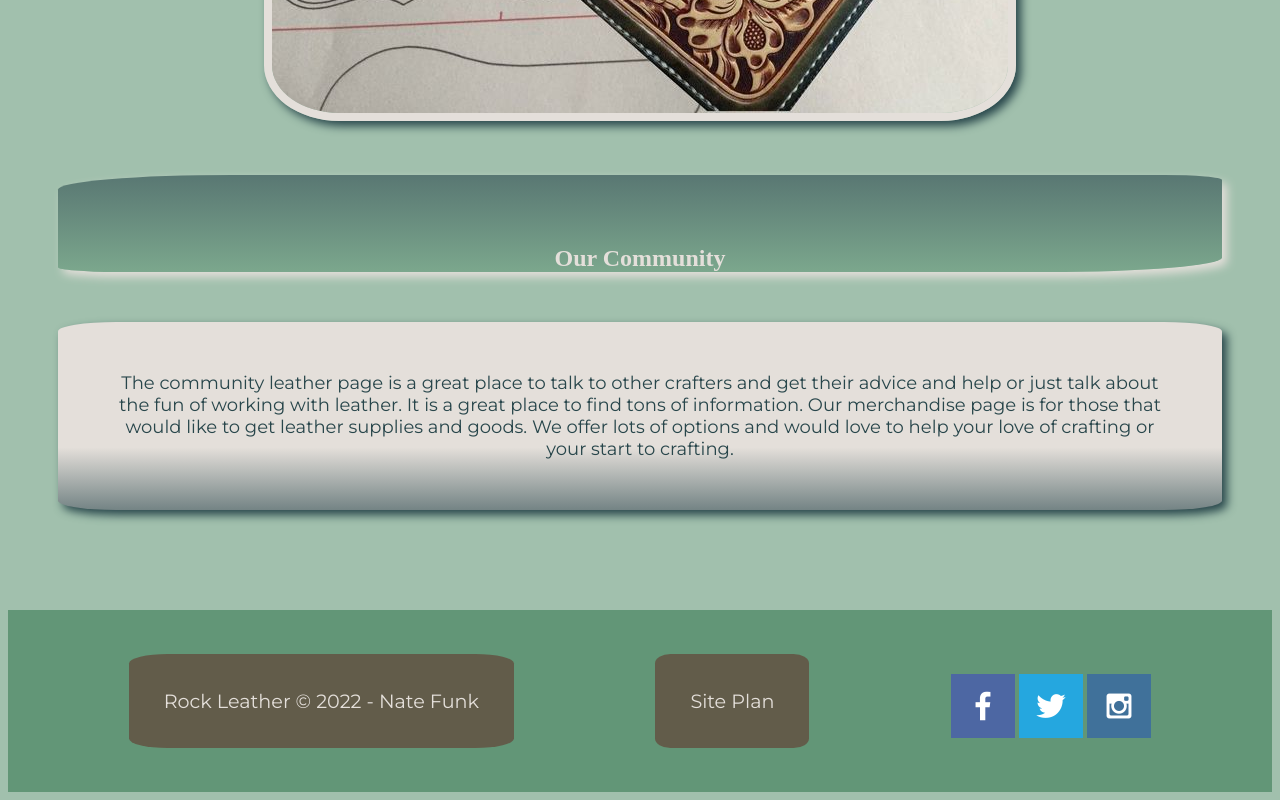
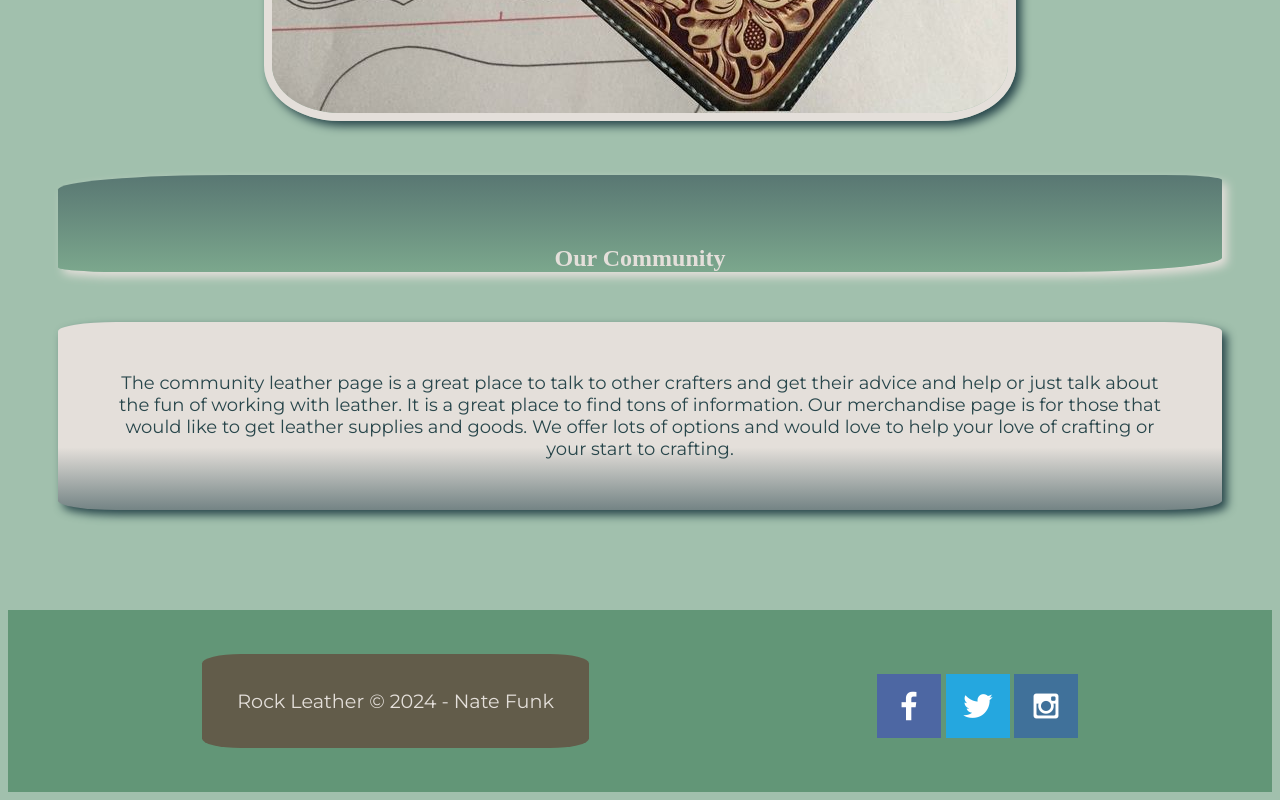
Before and after one commit to GrayThorne/WDD_330_GP_T2, a plain HTML site: page index.html in a window 1280 px wide. Shown: the part 1980-2780 px from the top of the page. Drawn offline with Linux system fonts and the light colour scheme; a web font is replaced by a local one.

Commit message:
got rid of site plan

```diff
--- a/index.html
+++ b/index.html
@@ -40,8 +40,8 @@
 
         </main>
         <footer>
-            <p>Rock Leather &copy; 2022 - Nate Funk</p>
-            <p><a href="site-plan.html">Site Plan</a></p>
+            <p>Rock Leather &copy; 2024 - Nate Funk</p>
+            <!-- <p><a href="site-plan.html">Site Plan</a></p> -->
             <div class="social">
                 <a href="https://facebook.com" target="_blank">
                     <img src="images/facebook.png" alt="fb icon">
```
